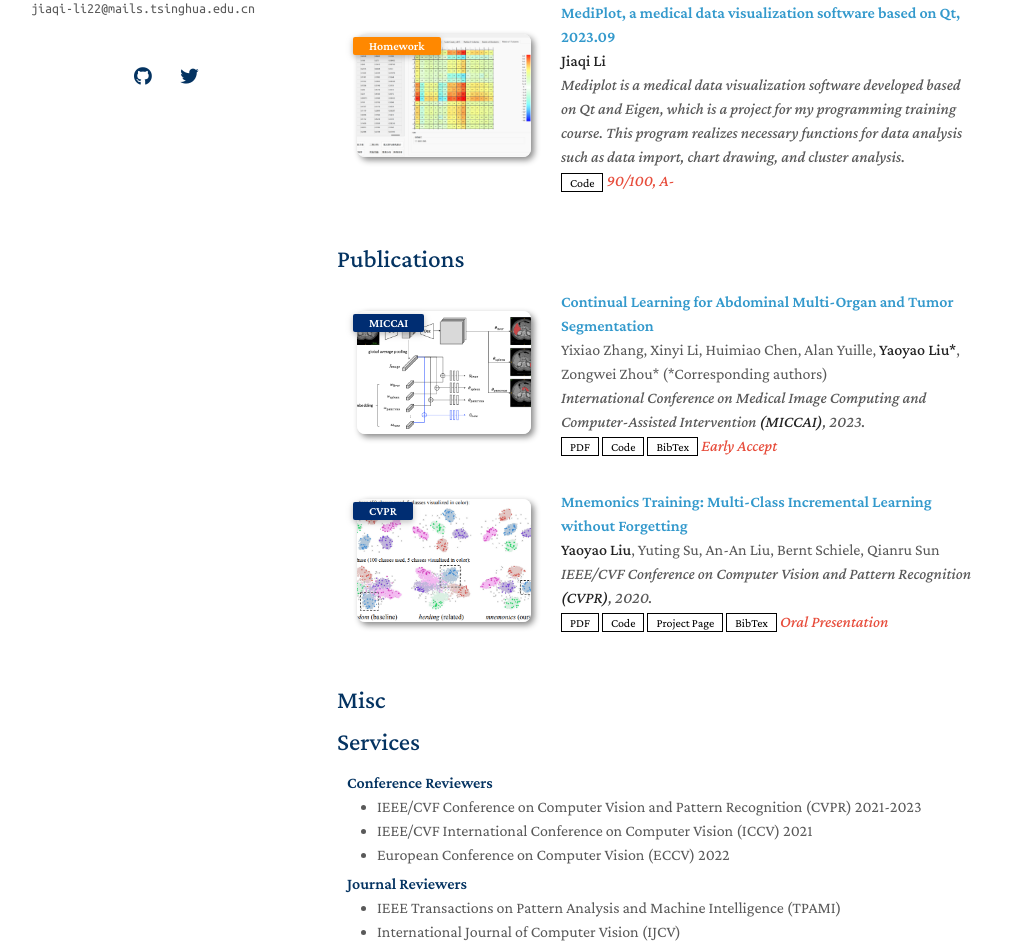
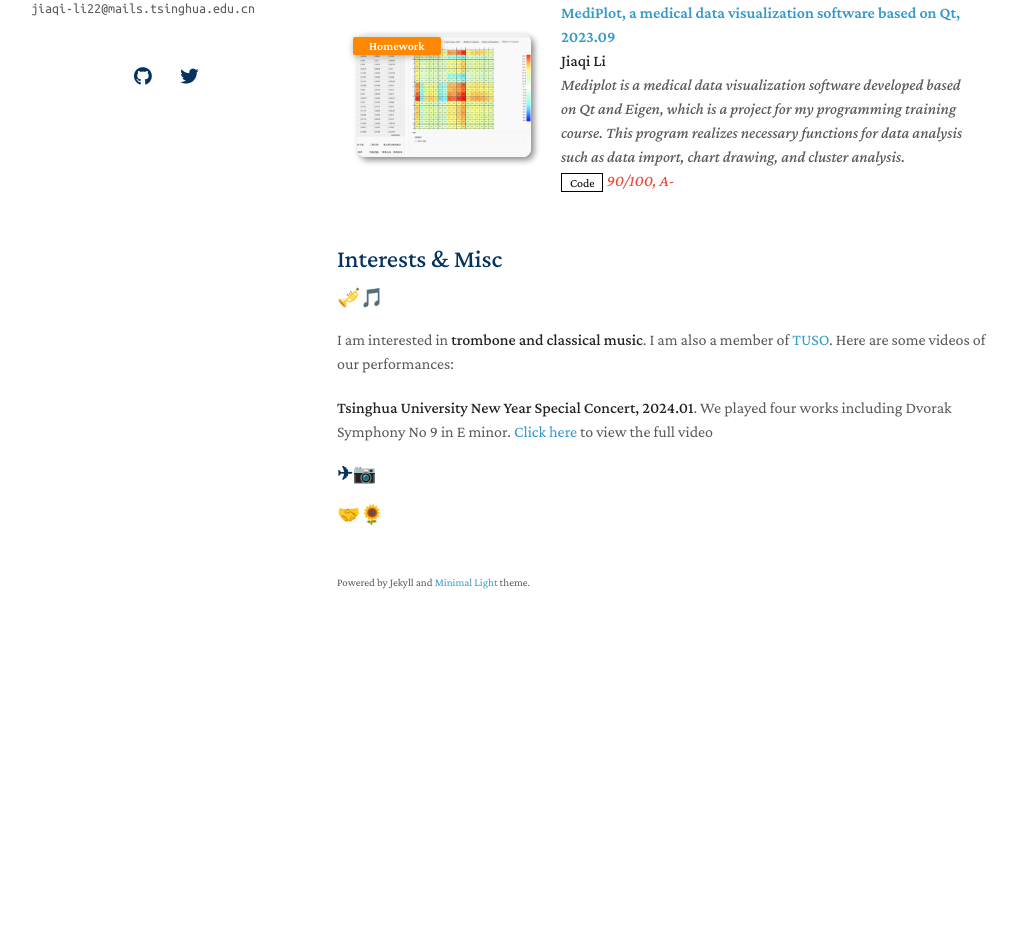
Before and after one commit to Songard/Songard.github.io, a Jekyll site: the page built from index.md, in a window 1280 px wide and 1400 px high, scrolled down 622 px. Shown: the part 318-1270 px from the top of the window, without its empty margins (133-1149 px from the left). Built offline with Jekyll 4.4.1, drawn with Linux system fonts in a browser that asks for light colours; nearby versions of some CDN libraries; a style sheet for code colours, icons or effects is not loaded; our own code applies the rules of GitHub Pages for plain Markdown files; after the commit the page ends 1603 px from its top, so only the background shows below that.

Commit message:
interest

```diff
--- a/index.md
+++ b/index.md
@@ -31,10 +31,20 @@ This project is co-supervised by [Prof. Feng Xu](http://xufeng.site/) and [Wenbi
 
 {% include_relative _includes/projects.md %}
 
-{% include_relative _includes/publications.md %}
+<!--{% include_relative _includes/publications.md %}-->
 
 
 
-## Misc
+## Interests & Misc
 
-{% include_relative _includes/services.md %}
+<!--{% include_relative _includes/services.md %}-->
+
+### 🎺🎵
+
+ I am interested in **trombone and classical music**. I am also a member of [TUSO](https://space.bilibili.com/111538153). Here are some videos of our performances:
+
+ **Tsinghua University New Year Special Concert, 2024.01**. We played four works including Dvorak Symphony No 9 in E minor. [Click here](https://space.bilibili.com/111538153/channel/collectiondetail?sid=2126511) to view the full video
+
+### ✈📷
+
+### 🤝🌻
```
